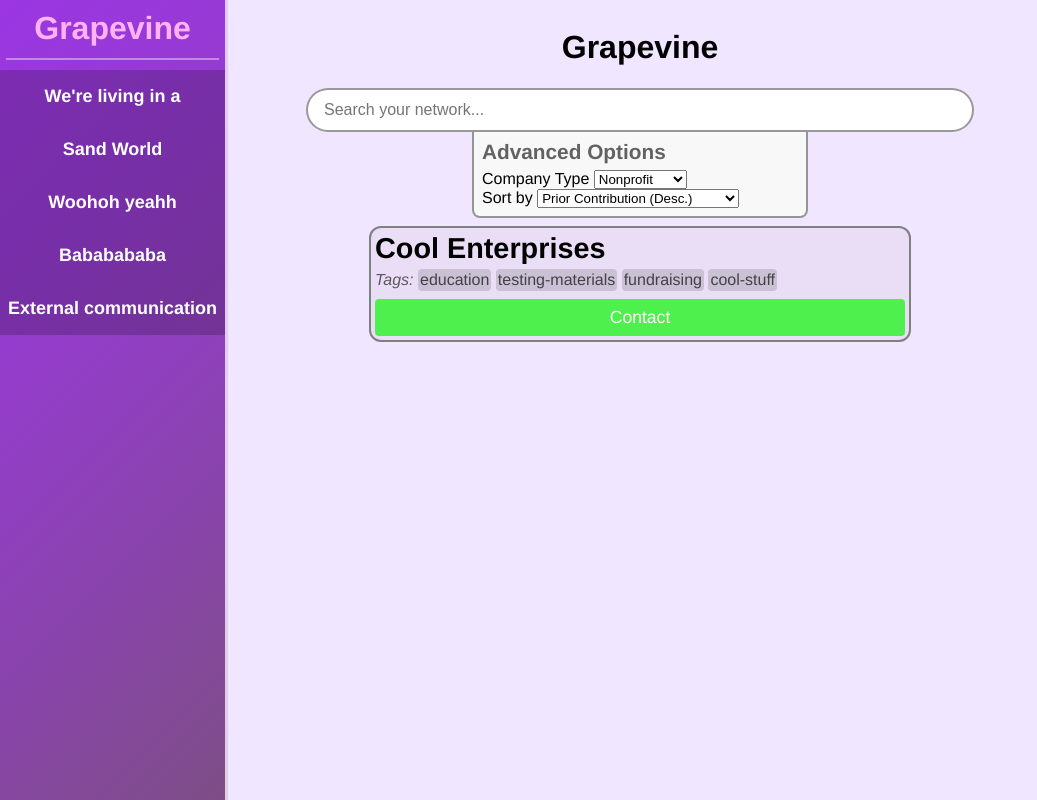
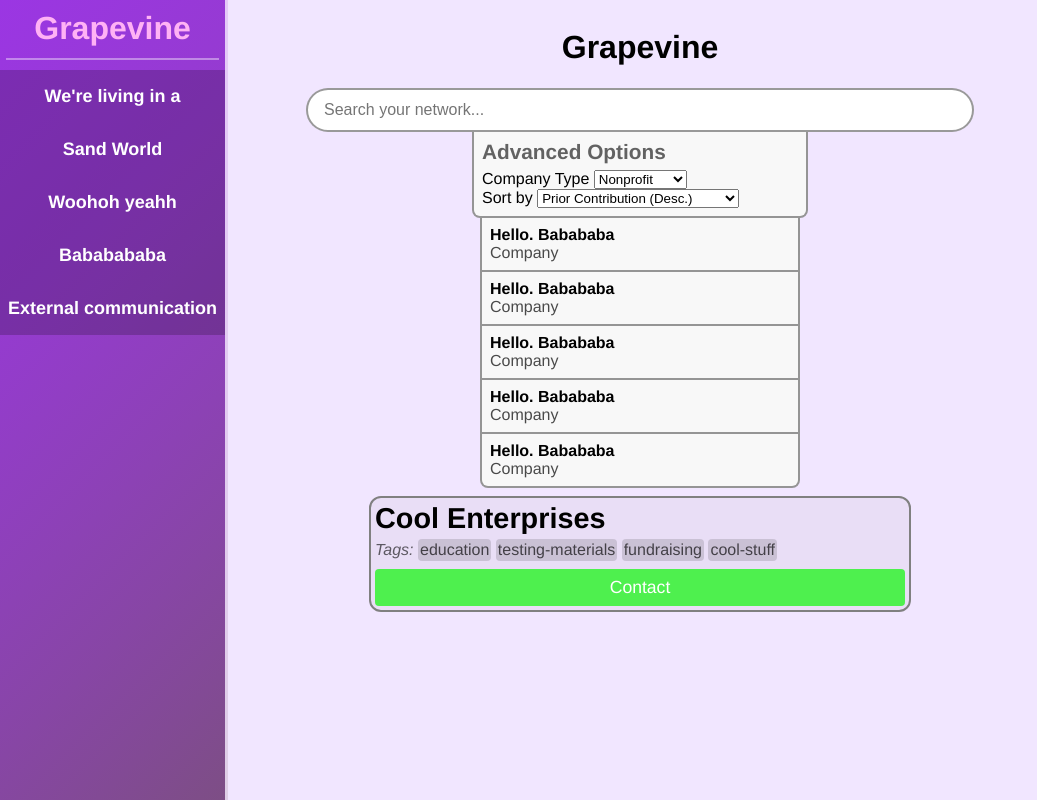
Before and after one commit to one-some/Grapevine, a SvelteKit app: page / in a window 1280 px wide. Shown: the whole page, without its empty margins (0-1037 px from the left). Built offline with nearby package versions, Linux system fonts and the light colour scheme.

Commit message:
Autosuggest

```diff
--- a/src/routes/SearchBar.svelte
+++ b/src/routes/SearchBar.svelte
@@ -1,5 +1,21 @@
+<script lang="ts">
+    let suggestions = [
+        {name: "Hello. Babababa"},
+        {name: "Hello. Babababa"},
+        {name: "Hello. Babababa"},
+        {name: "Hello. Babababa"},
+        {name: "Hello. Babababa"},
+    ];
+
+    let searchQuery;
+
+    function fetchSuggestions() {
+        suggestions[0].name = searchQuery;
+    }
+</script>
+
 <searchbar>
-    <input placeholder="Search your network...">
+    <input bind:value={searchQuery} on:input={() => fetchSuggestions()} placeholder="Search your network...">
     <option-box>
         <option-header>Advanced Options</option-header>
         <option-block>
@@ -24,6 +40,14 @@
             </select>
         </option-block>
     </option-box>
+    <suggestions>
+        {#each suggestions as suggestion}
+            <suggestion>
+                <name>{suggestion.name}</name>
+                <type>Company</type>
+            </suggestion>
+        {/each}
+    </suggestions>
 </searchbar>
 
 <style>
@@ -34,6 +58,40 @@
 
         width: 100%;
         max-width: 50%;
+    }
+
+    suggestions {
+        display: inline-block;
+        background-color: #F8F8F8;
+        border-radius: 8px;
+
+        border-top-left-radius: 0px;
+        border-top-right-radius: 0px;
+        border: 2px solid #00000066;
+        border-top: none;
+
+        width: 50%;
+    }
+
+    suggestion {
+        display: block;
+        padding: 8px;
+        border-bottom: 2px solid #00000066;
+    }
+
+    suggestion:last-child {
+        border-bottom: none;
+    }
+
+    suggestion name {
+        display: block;
+        font-weight: bold;
+        /*font-size: 1.1em;*/
+    }
+
+    suggestion type {
+        opacity: 0.7;
+        /*font-size: 0.9em;*/
     }
 
     option-header {
```
